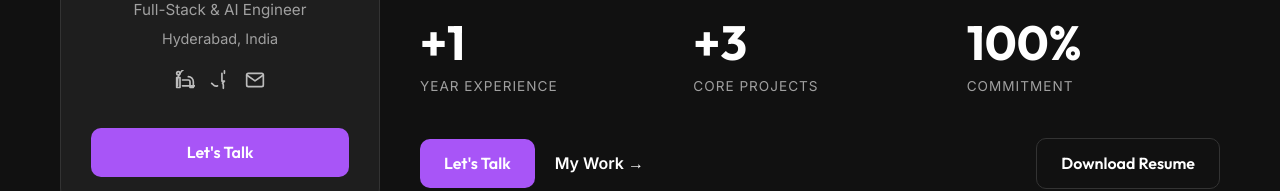
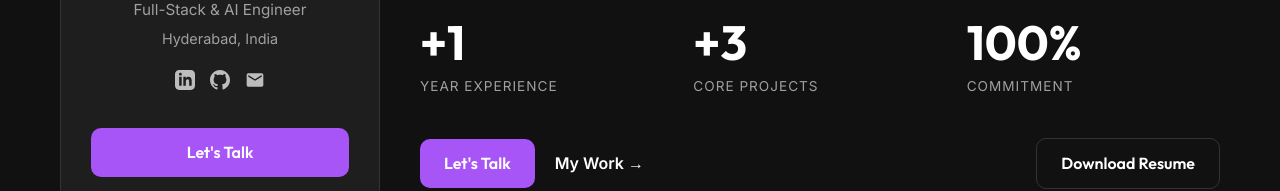
Before and after one commit to sriram-2601/portfolio, a Next.js app: page / in a window 1280 px wide. Shown: the part 333-524 px from the top of the page. Built offline with nearby package versions, Linux system fonts and the light colour scheme.

Commit message:
Fix social icons with filled SVG paths - LinkedIn, GitHub, Mail now display properly

```diff
--- a/src/app/page.tsx
+++ b/src/app/page.tsx
@@ -17,22 +17,19 @@
         <p className={`text-muted ${styles.location}`}>Hyderabad, India</p>
 
         <div className={styles.socialIcons}>
-          <a href="https://linkedin.com/in/" target="_blank" rel="noopener noreferrer">
-            <svg width="20" height="20" viewBox="0 0 24 24" fill="none" stroke="currentColor" strokeWidth="2" strokeLinecap="round" strokeLinejoin="round">
-              <path d="M16 8a6 6 0 0 1 6 6v7h-4v-7a2 2 0 0 0-2-2H9m-6 7v-5a1.97 1.97 0 0 1 37 0v5m-6 0H9"></path>
-              <rect x="2" y="9" width="4" height="12"></rect>
-              <circle cx="4" cy="4" r="2"></circle>
+          <a href="https://linkedin.com/in/" target="_blank" rel="noopener noreferrer" title="LinkedIn">
+            <svg width="20" height="20" viewBox="0 0 24 24" fill="currentColor">
+              <path d="M19 0h-14c-2.761 0-5 2.239-5 5v14c0 2.761 2.239 5 5 5h14c2.762 0 5-2.239 5-5v-14c0-2.761-2.238-5-5-5zm-11 19h-3v-11h3v11zm-1.5-12.268c-.966 0-1.75-.79-1.75-1.764s.784-1.764 1.75-1.764 1.75.79 1.75 1.764-.783 1.764-1.75 1.764zm13.5 12.268h-3v-5.604c0-3.368-4-3.113-4 0v5.604h-3v-11h3v1.765c1.396-2.586 7-2.777 7 2.476v6.759z"/>
             </svg>
           </a>
-          <a href="https://github.com/" target="_blank" rel="noopener noreferrer">
-            <svg width="20" height="20" viewBox="0 0 24 24" fill="none" stroke="currentColor" strokeWidth="2" strokeLinecap="round" strokeLinejoin="round">
-              <path d="M9 19c-5 1.5-5-2.5-7-3m14 6v-3.87a3.37 3.37 0 0 0-1.02-2.44l2.34-2.34m0 0h-3V4m3 0v-3"></path>
+          <a href="https://github.com/" target="_blank" rel="noopener noreferrer" title="GitHub">
+            <svg width="20" height="20" viewBox="0 0 24 24" fill="currentColor">
+              <path d="M12 0c-6.626 0-12 5.373-12 12 0 5.302 3.438 9.8 8.207 11.387.599.111.793-.261.793-.577v-2.234c-3.338.726-4.033-1.416-4.033-1.416-.546-1.387-1.333-1.756-1.333-1.756-1.089-.745.083-.729.083-.729 1.205.084 1.839 1.237 1.839 1.237 1.07 1.834 2.807 1.304 3.492.997.107-.775.418-1.305.762-1.604-2.665-.305-5.467-1.334-5.467-5.931 0-1.311.469-2.381 1.236-3.221-.124-.303-.535-1.524.117-3.176 0 0 1.008-.322 3.301 1.23.957-.266 1.983-.399 3.003-.404 1.02.005 2.047.138 3.006.404 2.291-1.552 3.297-1.23 3.297-1.23.653 1.653.242 2.874.118 3.176.77.84 1.235 1.911 1.235 3.221 0 4.609-2.807 5.624-5.479 5.921.43.372.823 1.102.823 2.222v 3.293c0 .319.192.694.801.576 4.765-1.589 8.199-6.086 8.199-11.386 0-6.627-5.373-12-12-12z"/>
             </svg>
           </a>
-          <a href="mailto:sriramnbv26@gmail.com">
-            <svg width="20" height="20" viewBox="0 0 24 24" fill="none" stroke="currentColor" strokeWidth="2" strokeLinecap="round" strokeLinejoin="round">
-              <path d="M4 4h16c1.1 0 2 .9 2 2v12c0 1.1-.9 2-2 2H4c-1.1 0-2-.9-2-2V6c0-1.1.9-2 2-2z"></path>
-              <polyline points="22,6 12,13 2,6"></polyline>
+          <a href="mailto:sriramnbv26@gmail.com" title="Email">
+            <svg width="20" height="20" viewBox="0 0 24 24" fill="currentColor">
+              <path d="M20 4H4c-1.1 0-1.99.9-1.99 2L2 18c0 1.1.9 2 2 2h16c1.1 0 2-.9 2-2V6c0-1.1-.9-2-2-2zm0 4l-8 5-8-5V6l8 5 8-5v2z"/>
             </svg>
           </a>
         </div>
```
